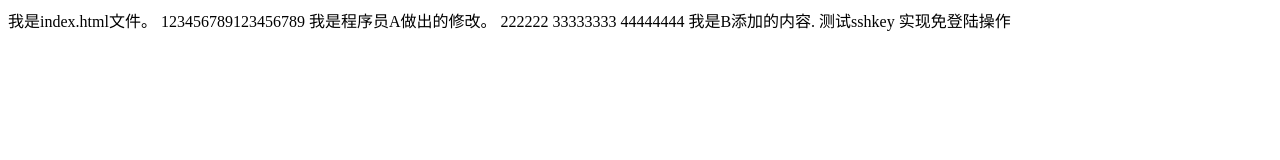
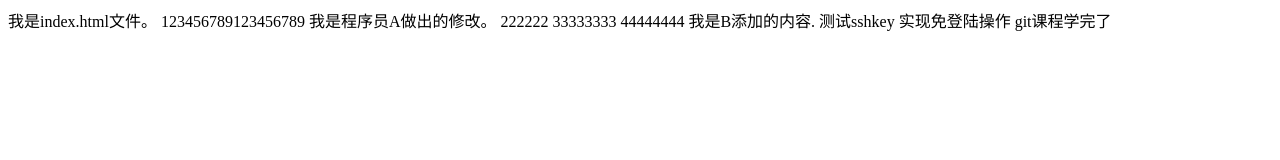
Before and after one commit to huangsu686/git-demo, a plain HTML site: page index.html in a window 1280 px wide. Drawn offline with Linux system fonts and the light colour scheme.

Commit message:
git课程完结

```diff
--- a/index.html
+++ b/index.html
@@ -14,5 +14,7 @@
     我是B添加的内容.
 
     测试sshkey 实现免登陆操作
+
+    git课程学完了
 </body>
 </html>
```
